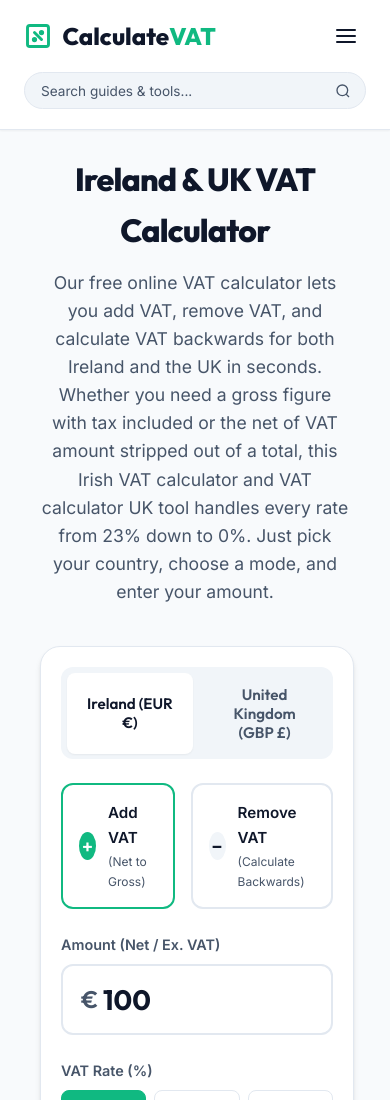
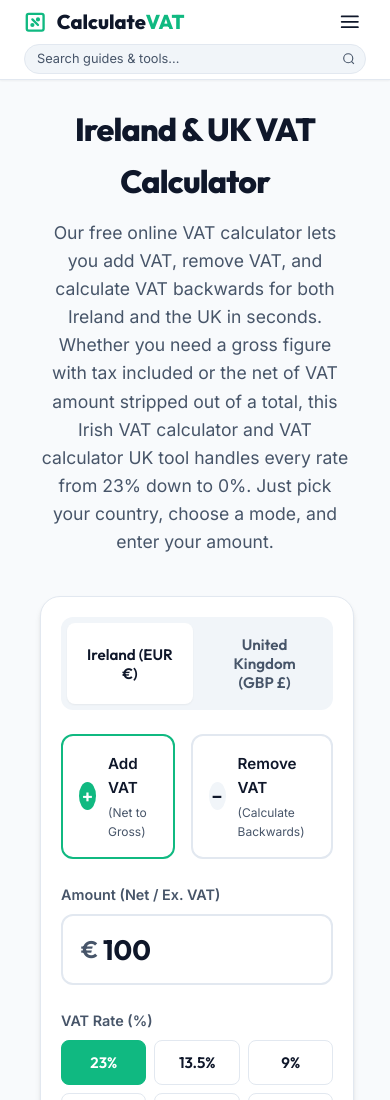
Before and after one commit to Affanshykh/calculate-vat, a website: page index.html in a window 390 px wide. Shown: the top 1100 px of the page. Drawn offline with Linux system fonts and the light colour scheme.

Commit message:
Mobile UI: Optimized mobile header spacing to be extremely compact under 75px height

```diff
--- a/styles.css
+++ b/styles.css
@@ -1743,16 +1743,26 @@ body.country-gb .breadcrumbs a:hover {
 }
 
 @media (max-width: 768px) {
+    .app-header {
+        padding: 0.35rem 0 !important;
+    }
     .header-container {
         flex-direction: column;
         align-items: stretch;
-        gap: 0.75rem;
+        gap: 0.35rem;
     }
     .header-main-row {
         display: flex;
         justify-content: space-between;
         align-items: center;
         width: 100%;
+    }
+    .logo {
+        font-size: 1.25rem;
+    }
+    .logo-svg {
+        width: 1.4rem;
+        height: 1.4rem;
     }
     .menu-toggle {
         display: flex;
@@ -1762,7 +1772,7 @@ body.country-gb .breadcrumbs a:hover {
         border: none;
         color: var(--text-main);
         cursor: pointer;
-        padding: 0.5rem;
+        padding: 0.35rem;
         border-radius: 0.5rem;
         transition: background-color 0.2s ease;
     }
@@ -1770,8 +1780,8 @@ body.country-gb .breadcrumbs a:hover {
         background-color: var(--bg-input);
     }
     .menu-toggle svg {
-        width: 1.5rem;
-        height: 1.5rem;
+        width: 1.35rem;
+        height: 1.35rem;
     }
     .menu-toggle.active svg {
         color: var(--primary-ie);
@@ -1782,14 +1792,25 @@ body.country-gb .breadcrumbs a:hover {
     .header-search {
         max-width: none;
         width: 100%;
-        margin: 0.25rem 0;
+        margin: 0;
+        padding: 0.15rem 0.35rem 0.15rem 0.75rem;
+    }
+    #site-search-input {
+        font-size: 0.8rem;
+    }
+    #site-search-btn {
+        padding: 0.25rem;
+    }
+    #site-search-btn svg {
+        width: 0.85rem;
+        height: 0.85rem;
     }
     .app-nav {
         display: none;
         flex-direction: column;
         width: 100%;
-        gap: 0.5rem;
-        padding-top: 0.75rem;
+        gap: 0.25rem;
+        padding-top: 0.5rem;
         border-top: 1px solid var(--border-color);
     }
     .app-nav.open {
@@ -1798,8 +1819,9 @@ body.country-gb .breadcrumbs a:hover {
     .nav-link {
         display: block;
         width: 100%;
-        padding: 0.75rem 1rem;
+        padding: 0.6rem 0.75rem;
         text-align: left;
+        font-size: 0.8rem;
     }
     .calculator-hero {
         padding: 1.5rem 1rem;
```
